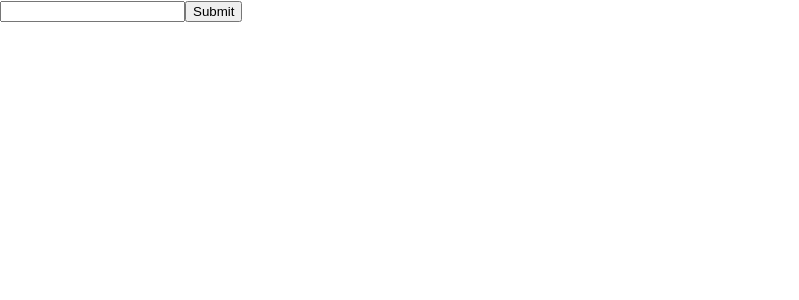
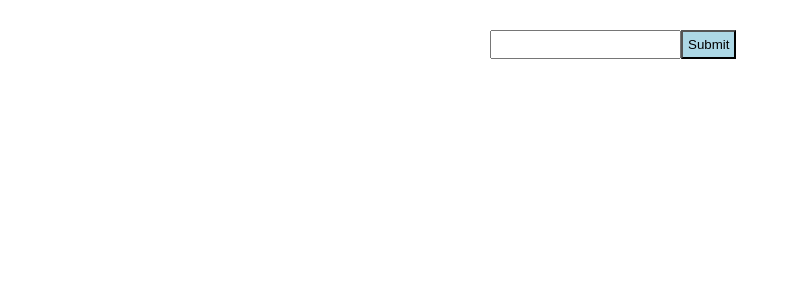
Before and after one commit to natalie-0073/react-dictionary-app, a React (Create React App) app: page / in a window 1280 px wide. Shown: the top 300 px of the page, without its empty margins (0-799 px from the left). Built offline with nearby package versions, Linux system fonts and the light colour scheme.

Commit message:
rendered word meanings

```diff
--- /dev/null
+++ b/src/Dictionary.css
@@ -0,0 +1,13 @@
+ .container{
+    display: block;
+    max-width: 300px;
+    margin: 30px auto;
+
+    }
+    .search-input{
+        padding: 5px;
+    }
+    .search-button{
+        padding: 5px;
+        background-color: lightblue;
+    }
--- a/src/Dictionary.js
+++ b/src/Dictionary.js
@@ -1,14 +1,18 @@
 import axios from "axios";
 import React, {useState} from "react";
+import "./Dictionary.css";
+import Results from "./Results";
 
 export default function Dictionary(){
     const [keyword, setKeyword]=useState("");
+    const [results, setResults]=useState(null);
     function handleKeywordUpdate(event){
 
         setKeyword(event.target.value);
     }
     function handleResponse(response){
-        console.log(response.data[0]);
+
+        setResults(response.data[0]);
     }
     function search(event){
         event.preventDefault();
@@ -21,8 +25,9 @@
         <div className="Dictionary">
             <div className="container">
             <form onSubmit={search}>
-                <input type="search" onChange={handleKeywordUpdate}/>
-                <button>Submit</button>
+                <input type="search" onChange={handleKeywordUpdate} className="search-input"/>
+                <button className="search-button">Submit</button>
+                <Results results={results}/>
             </form>
             </div>
         </div>
--- /dev/null
+++ b/src/Meaning.js
@@ -0,0 +1,19 @@
+import React from "react";
+export default function Meaning(props){
+    return(
+        <div className="Meaning">
+            <h3>{props.meaning.partOfSpeech}</h3>
+            {props.meaning.definitions.map(function(definition, index){
+                return(
+                    <div key={index}>
+                        <p>{definition.definition}
+                        <br />
+                        <em>{definition.example}</em>
+                        </p>
+                    </div>
+                );
+            })}
+
+        </div>
+    );
+}
--- /dev/null
+++ b/src/Results.js
@@ -0,0 +1,22 @@
+import React from "react";
+import Meaning from "./Meaning";
+export default function Results(props){
+    if(props.results){
+        return (<div className="Results">
+            <h2>{props.results.word}</h2>
+            {props.results.meanings.map(function(meaning,index)
+            {
+                return (
+                    <div key={index}>
+                        <Meaning meaning={meaning}/>
+                    </div>
+                );
+            }
+            )}
+        </div>);
+    }
+    else{
+        return null;
+    }
+
+}
```
